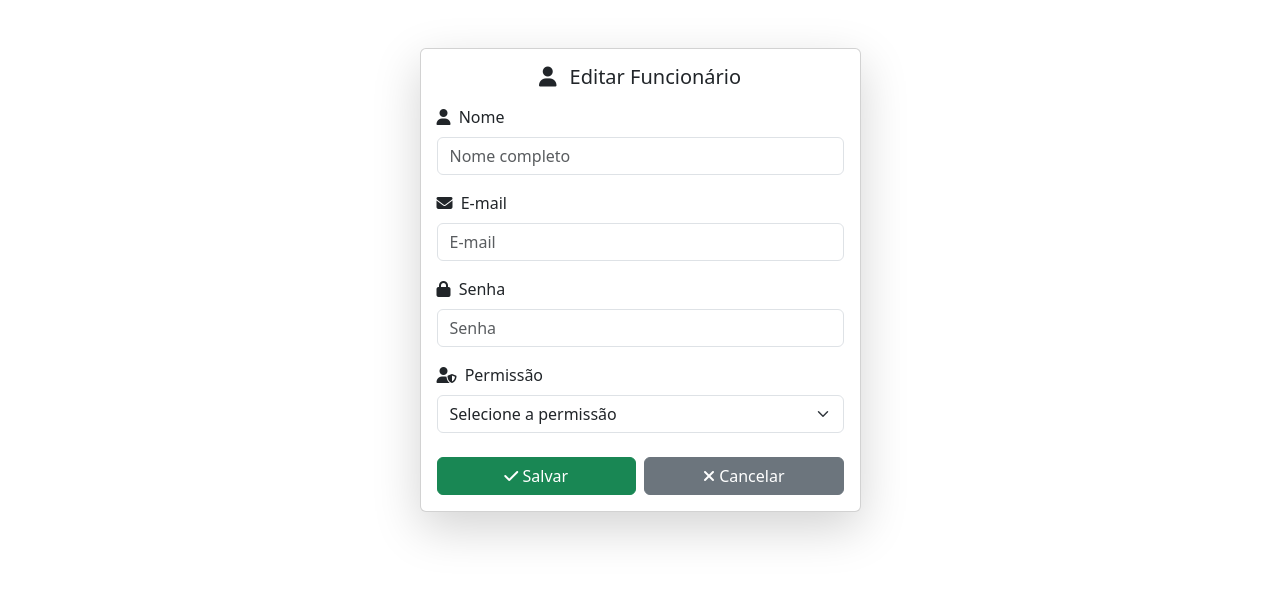
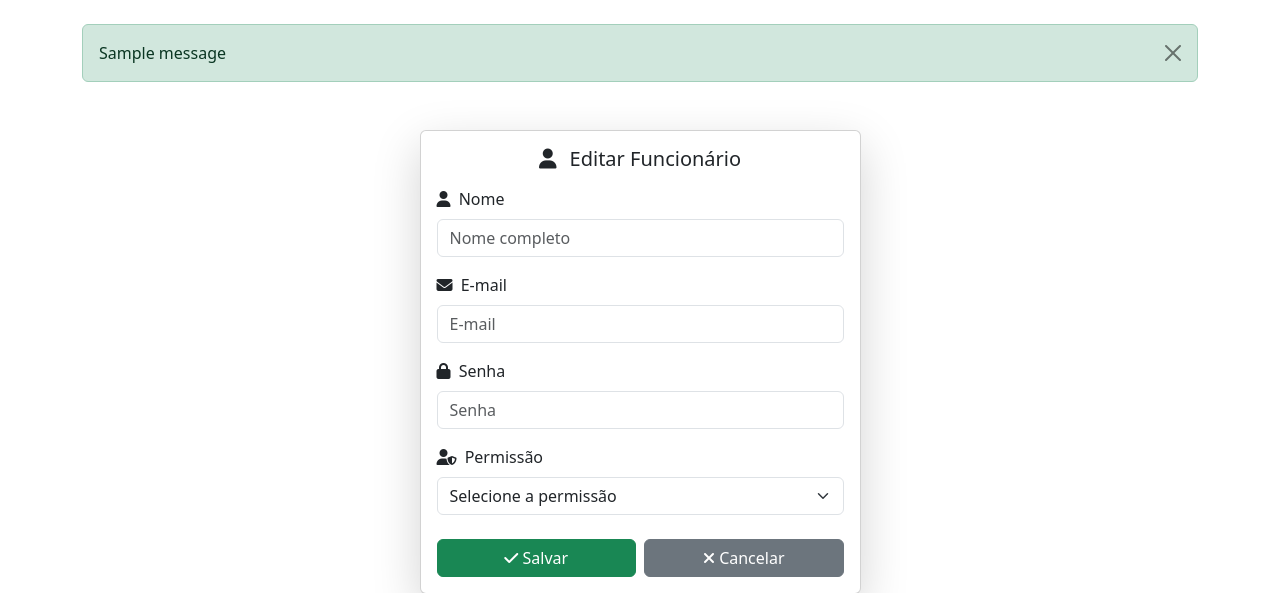
Before and after one commit to yuuri8/Projeto_Concessionaria, a Django app: template templates/funcionarios/funcionarios_form.html in a window 1280 px wide. Shown: the part 56-649 px from the top of the page. Run offline with Django 3.2, Linux system fonts and the light colour scheme; the template is opened without the code that fills it: most values are stand-ins (such as "Sample title", 1, 10 or a date in 2020); one stand-in notice (Sample message) is shown; some libraries are stand-ins or nearby versions.

Commit message:
correção readme e correção bugs funcionarios

```diff
--- a/concessionaria/urls.py
+++ b/concessionaria/urls.py
@@ -4,7 +4,7 @@ from django.contrib.auth.views import LogoutView
 from dashboard.views import dashboard
 
 urlpatterns = [
-    path('', include('login.urls')),
+    path('login/', include('login.urls')),
     path('admin/', admin.site.urls),
     path('', dashboard, name='dashboard'),
     path('funcionarios/', include('funcionarios.urls')),
--- a/funcionarios/views.py
+++ b/funcionarios/views.py
@@ -45,7 +45,6 @@ def criar_funcionario(request):
             permissao=permissao
         )
 
-        messages.success(request, "Funcionário criado com sucesso!")
         return redirect('listar_funcionarios')
 
     return render(request, 'funcionarios/funcionarios_form.html', {})
@@ -66,7 +65,9 @@ def editar_funcionario(request, funcionario_id):
 @login_required
 def deletar_funcionario(request, funcionario_id):
     funcionario = get_object_or_404(Funcionario, id=funcionario_id)
+    usuario = funcionario.usuario
     funcionario.delete()
+    usuario.delete()
     return redirect('listar_funcionarios')
 
 @login_required
--- a/templates/funcionarios/funcionarios_detalhe.html
+++ b/templates/funcionarios/funcionarios_detalhe.html
@@ -8,7 +8,8 @@
     </div>
     <div class="card-body">
         <p><strong>Nome:</strong> {{ funcionario.nome }}</p>
-        <p><strong>Permissão:</strong> {{ funcionario.permissao }}</p>
+        <p><strong>Email:</strong> {{ funcionario.usuario.email }}</p>
+        <p><strong>Permissão:</strong> {{ funcionario.get_permissao_display }}</p>
 
         <a href="{% url 'listar_funcionarios' %}" class="btn btn-secondary">Voltar</a>
     </div>
--- a/templates/funcionarios/funcionarios_form.html
+++ b/templates/funcionarios/funcionarios_form.html
@@ -1,6 +1,16 @@
 {% extends 'base.html' %}
 
 {% block content %}
+
+{% if messages %}
+  {% for message in messages %}
+    <div class="alert alert-{{ message.tags }} alert-dismissible fade show" role="alert">
+      {{ message }}
+      <button type="button" class="btn-close" data-bs-dismiss="alert" aria-label="Close"></button>
+    </div>
+  {% endfor %}
+{% endif %}
+
 <script src="https://kit.fontawesome.com/a076d05399.js" crossorigin="anonymous"></script>
 
 <div class="container mt-5">
--- a/templates/funcionarios/funcionarios_lista.html
+++ b/templates/funcionarios/funcionarios_lista.html
@@ -1,5 +1,6 @@
 {% extends 'base.html' %}
 {% block content %}
+
 <div class="d-flex justify-content-between align-items-center mb-3">
     <h2>Funcionários</h2>
     <a href="/funcionarios/novo/" class="btn btn-dark">Novo Funcionário</a>
```
Also changed, not shown: README.md, db.sqlite3.
